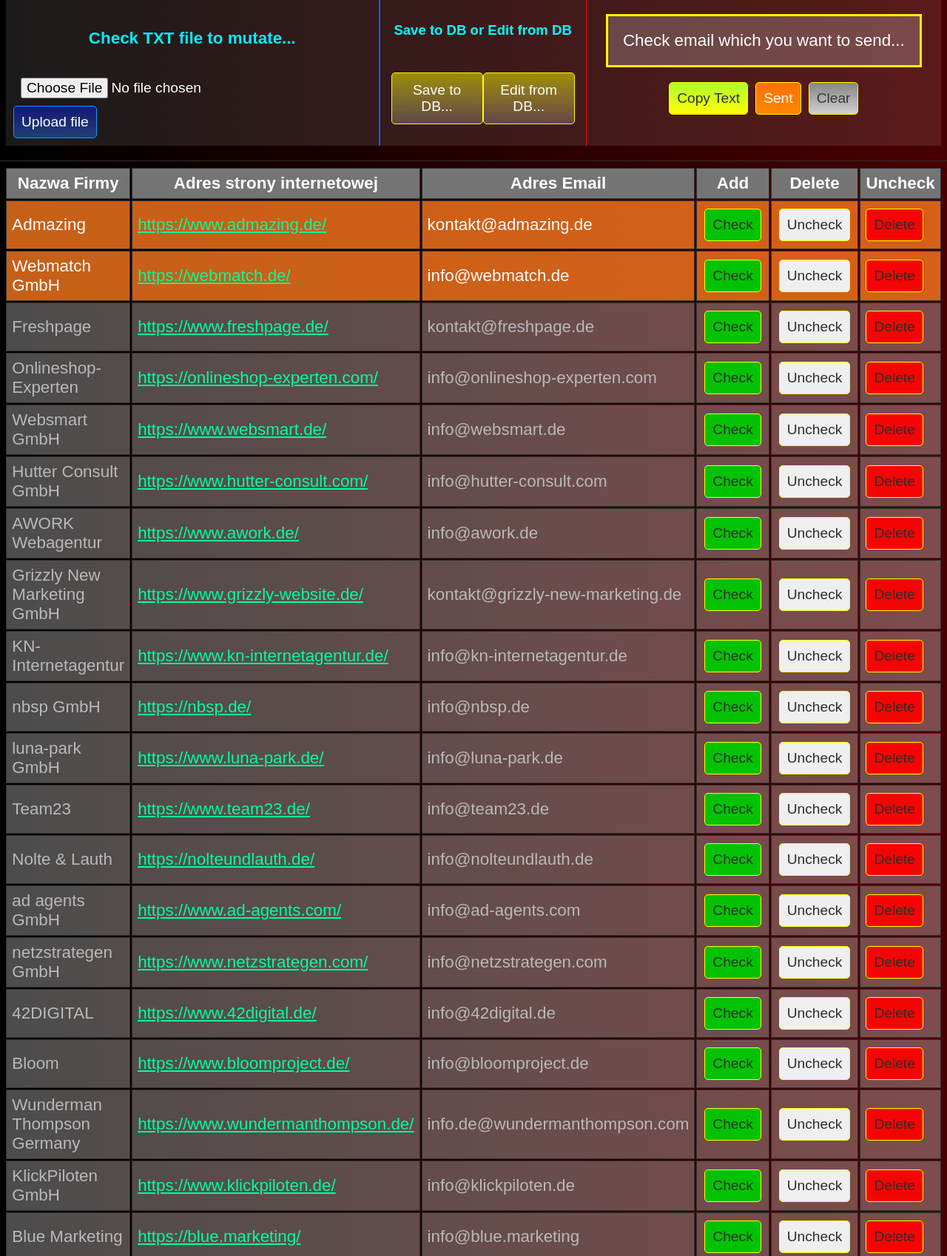
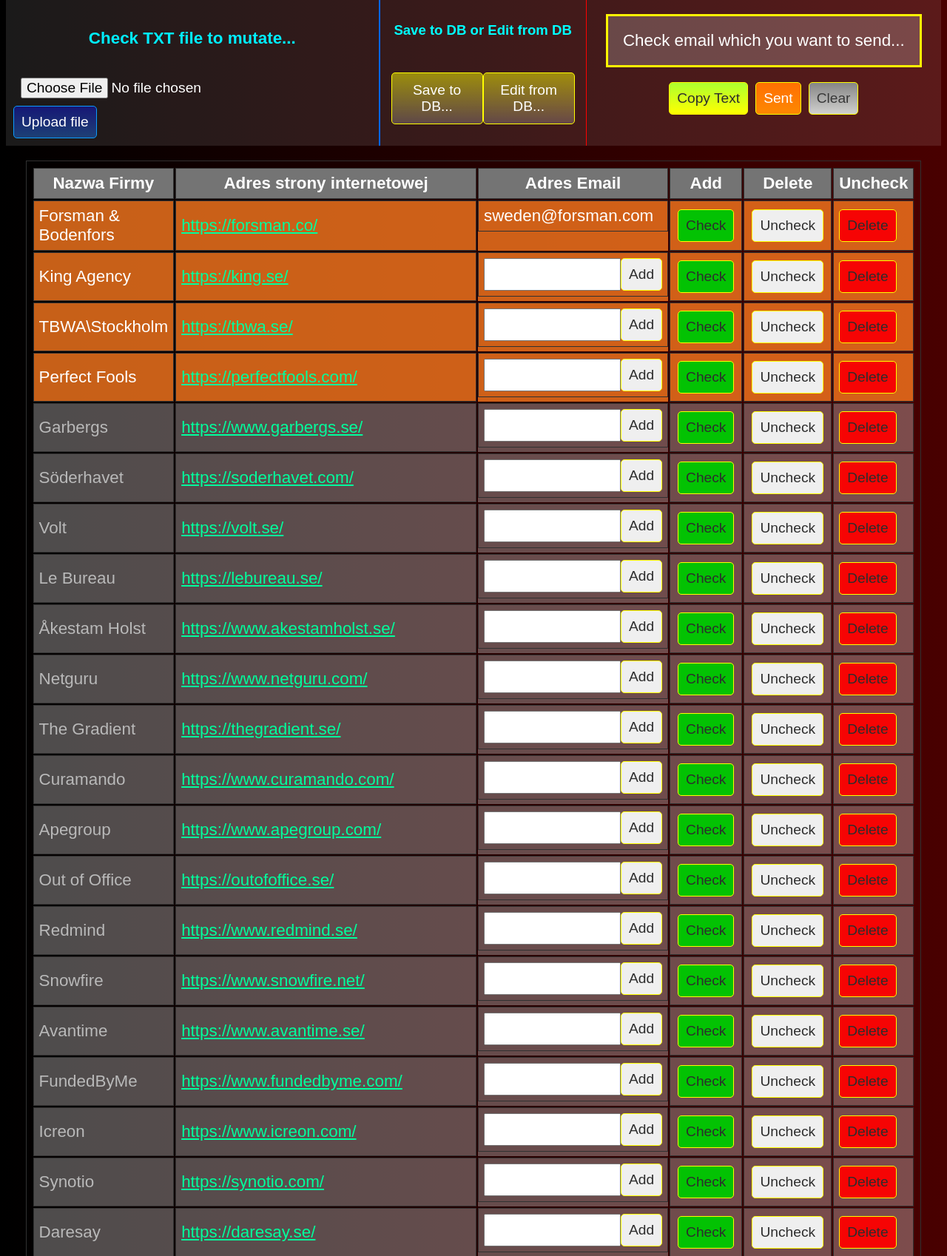
Before and after one commit to mariusz1802/company-listy, a Node server app: page / in a window 1280 px wide. Shown: the part 229-1927 px from the top of the page at 74% size. Run offline with Node 20, Linux system fonts and the light colour scheme; some libraries are stand-ins or nearby versions.

Commit message:
add input email value possibility when email is not visible

```diff
--- a/client/js/frontend.js
+++ b/client/js/frontend.js
@@ -3,9 +3,9 @@
 const unCheckBtn = document.querySelectorAll(".unCheckBtn");
 const sentButton = document.querySelector("#sentBtn");
 const clearButton = document.querySelector("#clearBtn");
-
+const companyEmail = document.querySelectorAll(".companyEmail");
+const addEmailBtn = document.querySelectorAll("#addEmailBtn");
 let mailList = document.querySelector(".mailList");
-const companyEmail = document.querySelectorAll(".companyEmail");
 
 let mailArr = [];
 let checkedArr = [];
@@ -122,3 +122,15 @@
     copied.classList.remove("show");
   }, 2000);
 }
+
+addEmailBtn.forEach((el) => {
+  el.addEventListener("click", (e) => {
+    const td = e.target.parentNode;
+    const inputValue = td.querySelector("#addEmailInput").value;
+    if (!inputValue) {
+      return;
+    }
+
+    td.textContent = inputValue;
+  });
+});
--- a/public/stylesheets/styles.css
+++ b/public/stylesheets/styles.css
@@ -69,6 +69,14 @@
 }
 input:checked {
   outline: 2px solid deeppink;
+}
+
+.companyEmail {
+  display: flex;
+}
+
+.companyEmail input {
+  outline: none;
 }
 
 button {
--- a/views/index.ejs
+++ b/views/index.ejs
@@ -73,7 +73,15 @@
           <td>
             <%- `<a href="${company.www}" target="blank">${company.www}</a>` %>
           </td>
-          <td class="companyEmail"><%- company.email %></td>
+          <%- company.email ? `
+          <td class="companyEmail">${company.email}</td>
+
+          ` : `
+          <td class="companyEmail">
+            <input id="addEmailInput" type="text" />
+            <button id="addEmailBtn">Add</button>
+          </td>
+          ` %>
           <td class="buttonCell">
             <%- `<button type="button" id="${company.id}" class="checkBtn">
               Check</button
```
Also changed, not shown: output.json (+1 -1 lines), routes/routes.js (+12 -0 lines), views/file.ejs (added, +11 -0 lines).
